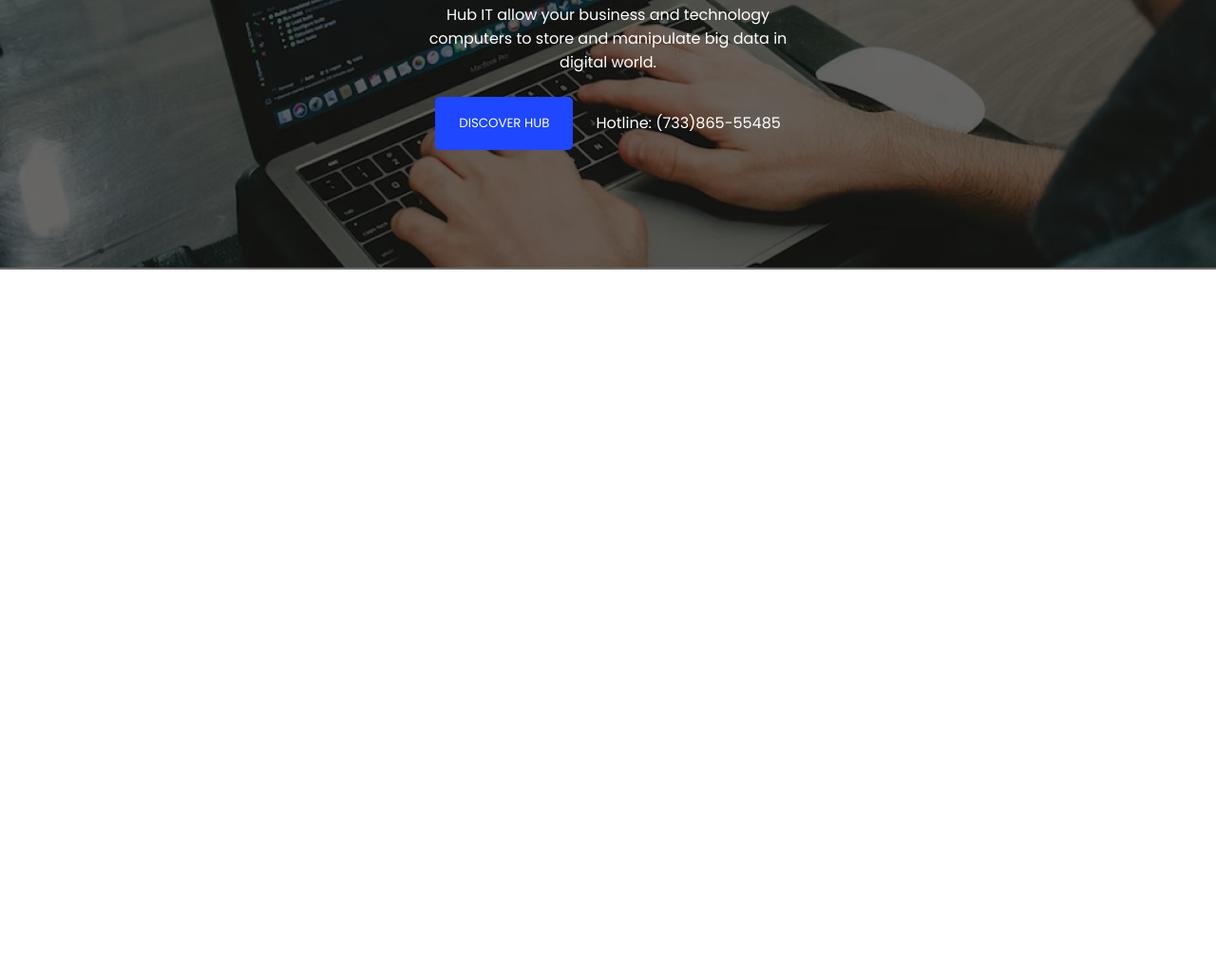
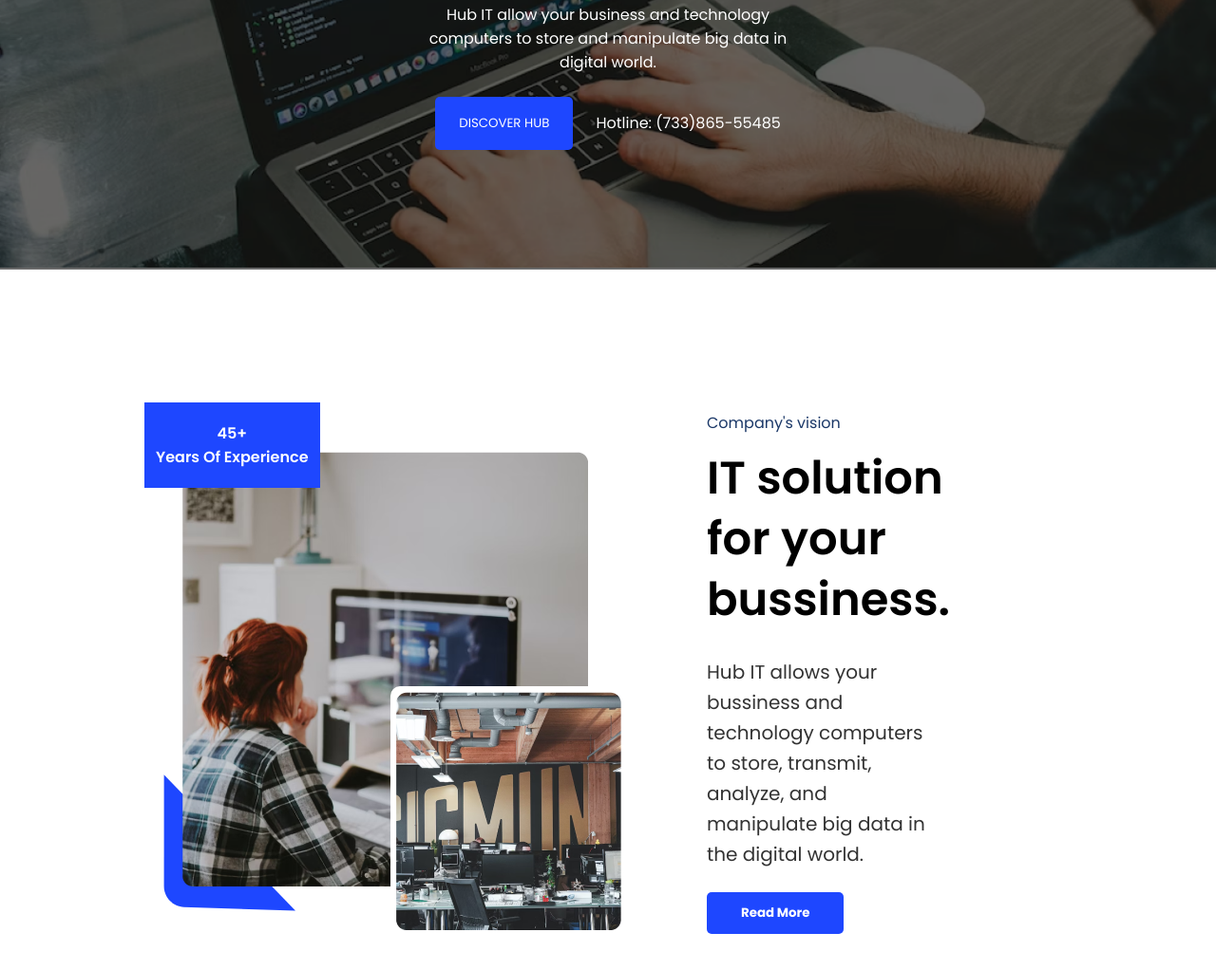
Before and after one commit to Muhamad-Fatah/Latihan-LandingPage, a plain HTML site: page index.html in a window 1280 px wide. Shown: the part 466-1488 px from the top of the page at 95% size. Before the commit the page ends 800 px from the top, so only its background shows below. Drawn offline with Linux system fonts and the light colour scheme.

Commit message:
Company-Vision

```diff
--- a/index.html
+++ b/index.html
@@ -50,5 +50,30 @@
    </div>
 </div>
 <!-- End Jumbotron -->
+
+<article class="company-vision">
+  <div class="img-section">
+      <div class="experience">
+          <span>45+</span> <br />
+          <span>Years Of Experience</span>
+      </div>
+      <img src="images/vision-full.png">
+      <div class="triangle-shape">
+        <img src="icons/triangle.svg">
+      </div>
+      <div class="img-small">
+        <img src="images/vision-small.png">
+      </div>
+  </div>
+  <div class="text-section">
+    <p class="caption">Company's vision</p>
+    <h2>IT solution <br /> for your bussiness.</h2>
+    <p class="description">Hub IT allows your bussiness and technology computers to store, transmit, analyze, and
+      manipulate big data
+      in the digital world.</p>
+    <button>Read More</button>
+  </div>
+</article>
+
 </body>
 </html>
--- a/style/style.css
+++ b/style/style.css
@@ -117,3 +117,84 @@ nav a:hover {
 }
 
 /* End navbar style */
+
+.company-vision {
+    display: flex;
+    justify-content: center;
+    align-items: center;
+    gap: 0px 84px;
+    margin: 140px 0px;
+}
+
+.company-vision .img-section {
+    padding: 52px 40px;
+    position: relative;
+}
+
+.company-vision .img-section .experience {
+    text-align: center;
+    padding: 20px 12px;
+    background-color: #1e47ff;
+    color: #fff;
+    font-weight: 600;
+    width: fit-content;
+    position: absolute;
+    top: 0;
+    left: 0;
+}
+
+.company-vision .img-section .triangle-shape {
+    position: absolute;
+    bottom: 26px;
+    left: 20px;
+    z-index: -1;
+}
+
+.company-vision .img-section .img-small {
+    border-radius: 10px;
+    background-color: #fff;
+    padding: 6px;
+    position: absolute;
+    bottom: 0;
+    right: 0;
+}
+
+.company-vision .text-section {
+    width: 30%;
+}
+
+.company-vision .text-section .caption {
+    font-size: 16px;
+    color: #1b3868;
+    margin-bottom: 14px;
+}
+
+.company-vision .text-section h2 {
+    font-size: 48px;
+    font-weight: 600;
+    line-height: 64px;
+    margin-bottom: 28px;
+}
+
+.company-vision .text-section .description {
+    font-size: 20px;
+    color: #333333;
+    line-height: 32px;
+    width: 64%;
+    margin-bottom: 24px;
+}
+
+.company-vision .text-section button {
+    font-weight: 700;
+    background-color: #1e47ff;
+    color: #fff;
+    border: transparent;
+    border-radius: 5px;
+    padding: 12px 36px;
+    cursor: pointer;
+    transition-duration: 500ms;
+}
+
+.company-vision .text-section button:hover {
+    background-color: #132da1;
+}
```
